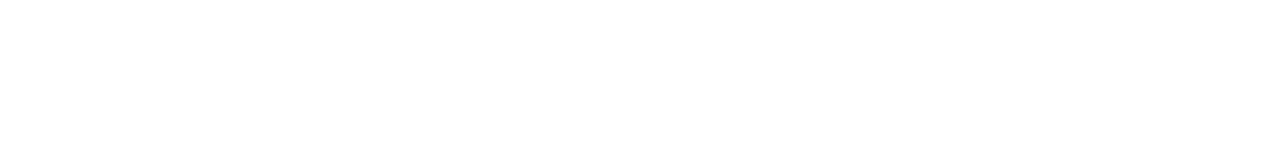
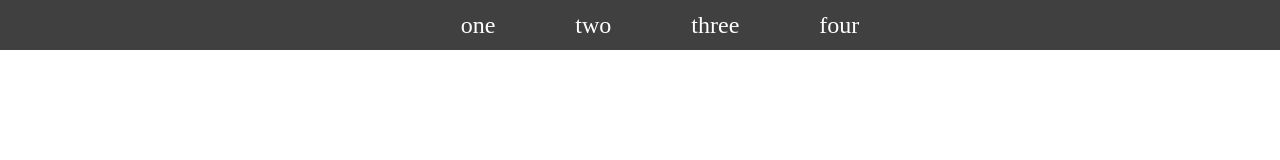
Before and after one commit to mariohsieh/nav-bar-example, a plain HTML site: page index.html in a window 1280 px wide. Drawn offline with nearby package versions, Linux system fonts and the light colour scheme.

Commit message:
add missing header bg-color

```diff
--- a/css/styles.css
+++ b/css/styles.css
@@ -42,3 +42,7 @@ header ul li {
     background-color: white;
     color: gray;
 }
+
+.bg-black {
+    background-color: rgba(0,0,0,.75);
+}
```
Also changed, not shown: index.html (line endings or trailing spaces).
